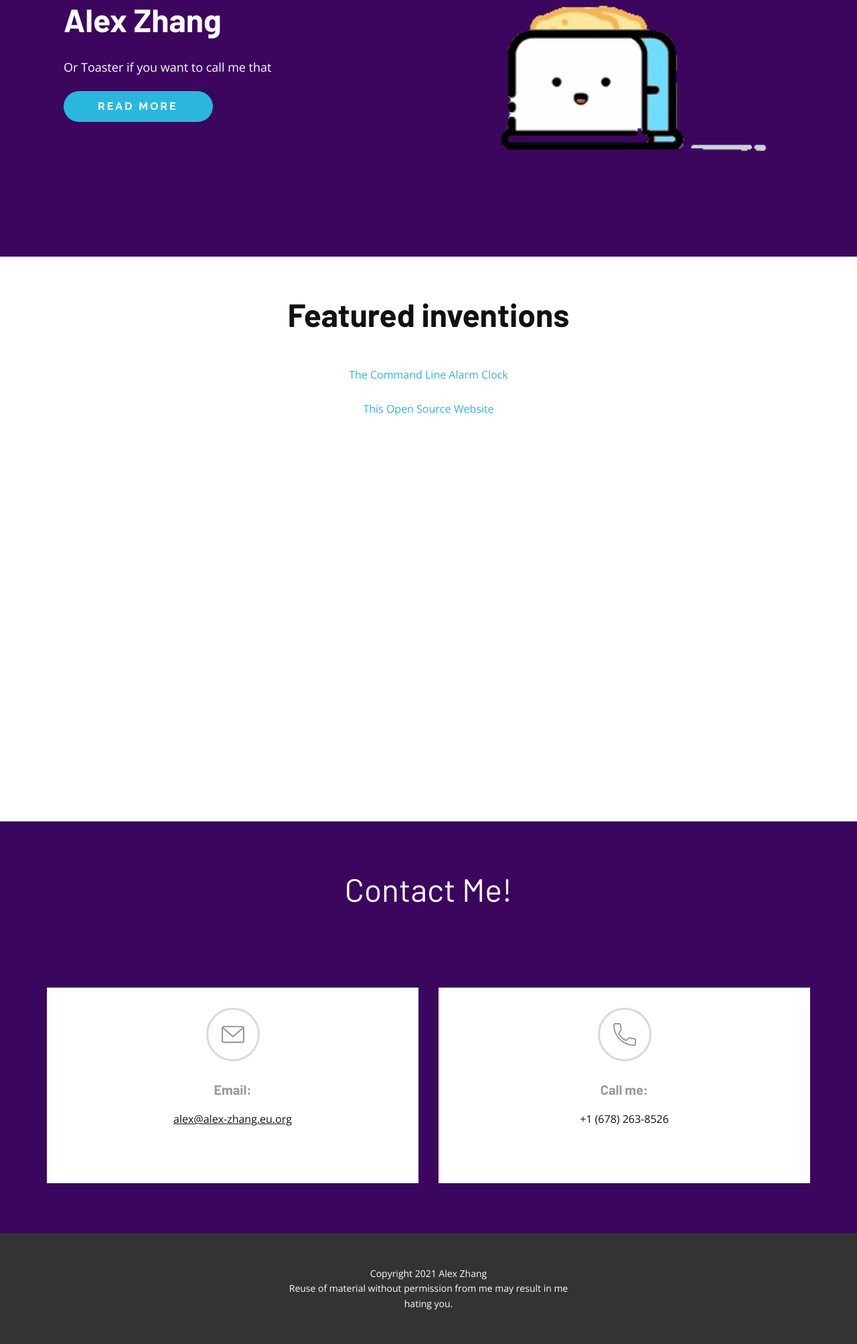
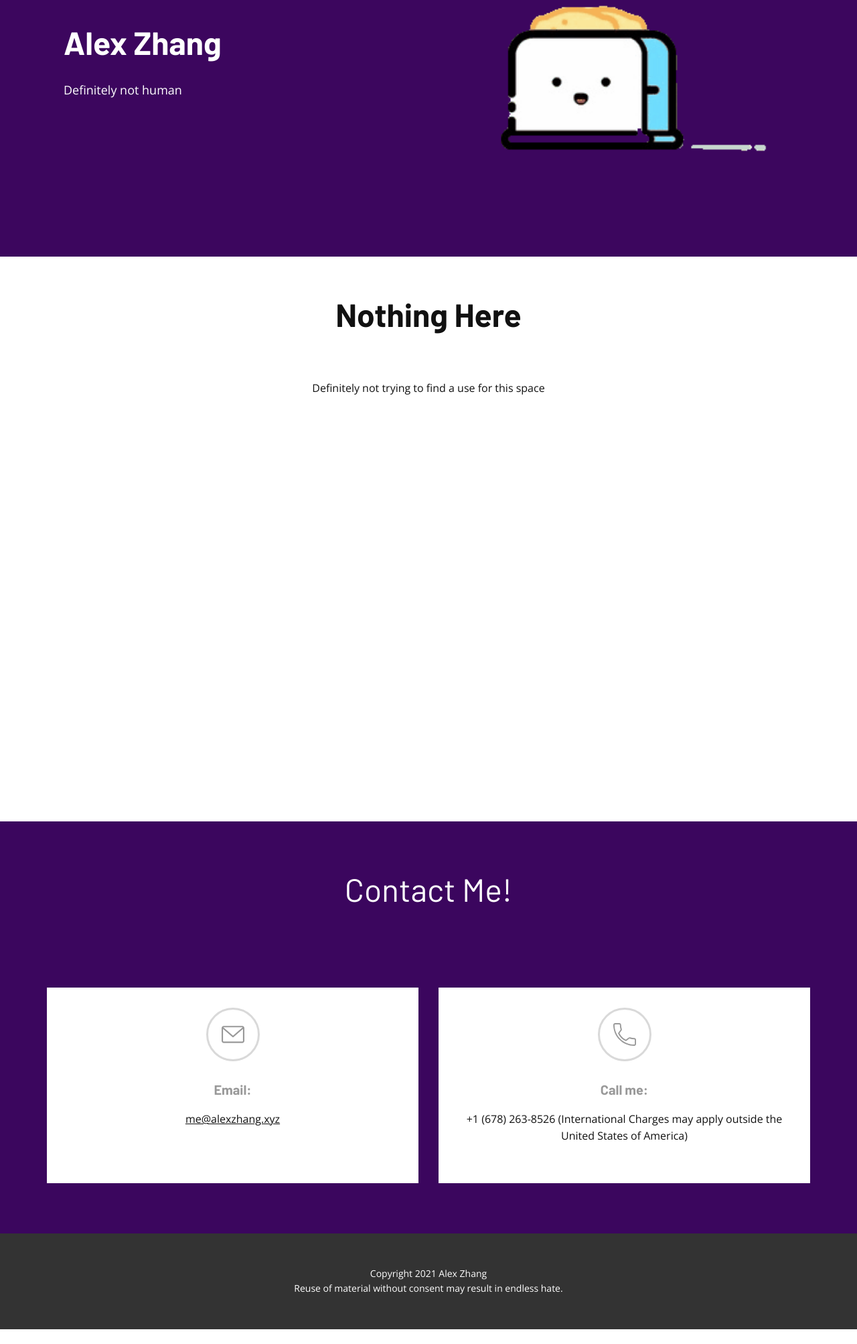
Before and after one commit to ToasterUsesGitHub/ToasterUsesGitHub.github.io, a plain HTML site: page index.html in a window 1280 px wide. Shown: the part 198-2204 px from the top of the page at 67% size. After the commit the page ends 2182 px from the top, so only its background shows below. Drawn offline with nearby package versions, Linux system fonts and the light colour scheme.

Commit message:
Update index.html

```diff
--- a/index.html
+++ b/index.html
@@ -54,10 +54,7 @@
                             class="u-align-left u-container-style u-layout-cell u-left-cell u-shape-rectangle u-size-27 u-layout-cell-1">
                         <div class="u-container-layout u-valign-middle u-container-layout-1">
                             <h1 class="u-custom-font u-text u-text-body-alt-color u-text-1">Alex Zhang</h1>
-                            <p class="u-text u-text-body-alt-color u-text-2">Or Toaster if you want to call me that</p>
-                            <a href="#"
-                               class="u-active-palette-4-base u-btn u-btn-round u-button-style u-custom-font u-font-raleway u-hover-palette-4-base u-palette-1-base u-radius-50 u-text-body-alt-color u-btn-1">read
-                                more</a>
+                            <p class="u-text u-text-body-alt-color u-text-2">Definitely not human</p>
                         </div>
                     </div>
                     <div class="u-align-left u-container-style u-image u-layout-cell u-right-cell u-size-33 u-image-1"
@@ -71,12 +68,12 @@
 </section>
 <section class="u-align-center u-clearfix u-white u-section-2" id="carousel_7a94">
     <div class="u-clearfix u-sheet u-valign-middle-md u-valign-middle-sm u-valign-middle-xs u-sheet-1">
-        <h1 class="u-align-center u-text u-text-1">Featured inventions</h1>
+        <h1 class="u-align-center u-text u-text-1">Nothing Here</h1>
         <br/><br/>
         <div class="text-align">
-            <a href="github/commandlinealarmclock.html">The Command Line Alarm Clock</a>
-            <br></br>
-            <a href="github/website.html">This Open Source Website</a>
+            <p>
+                Definitely not trying to find a use for this space
+            </p>
         </div>
     </div>
 </section>
@@ -104,7 +101,7 @@
                       </svg></span>
                                     <h5 class="u-align-center u-text u-text-grey-40 u-text-2">Email:</h5>
                                     <a href="#"
-                                       class="u-border-active-none u-border-hover-none u-btn u-btn-rectangle u-button-style u-none u-text-body-color u-text-hover-palette-2-base u-btn-1">alex@alex-zhang.eu.org</a>
+                                       class="u-border-active-none u-border-hover-none u-btn u-btn-rectangle u-button-style u-none u-text-body-color u-text-hover-palette-2-base u-btn-1">me@alexzhang.xyz</a>
                                 </div>
                             </div>
                             <div
@@ -141,7 +138,8 @@
                         <g></g>
                       </svg></span>
                                     <h5 class="u-text u-text-grey-40 u-text-3">Call me:</h5>
-                                    <p class="u-text u-text-4">+1 (678) 263-8526
+                                    <p class="u-text u-text-4">
+                                        +1 (678) 263-8526 (International Charges may apply outside the United States of America)
                                     </p>
                                 </div>
                             </div>
@@ -155,7 +153,7 @@
 <footer class="u-align-center u-clearfix u-footer u-grey-80 u-footer" id="sec-2692">
     <div class="u-clearfix u-sheet u-sheet-1">
         <p class="u-small-text u-text u-text-variant u-text-1">Copyright 2021 Alex Zhang<br>Reuse of material without
-            permission from me may result in me hating you.
+            consent may result in endless hate.
         </p>
     </div>
 </footer>
```
